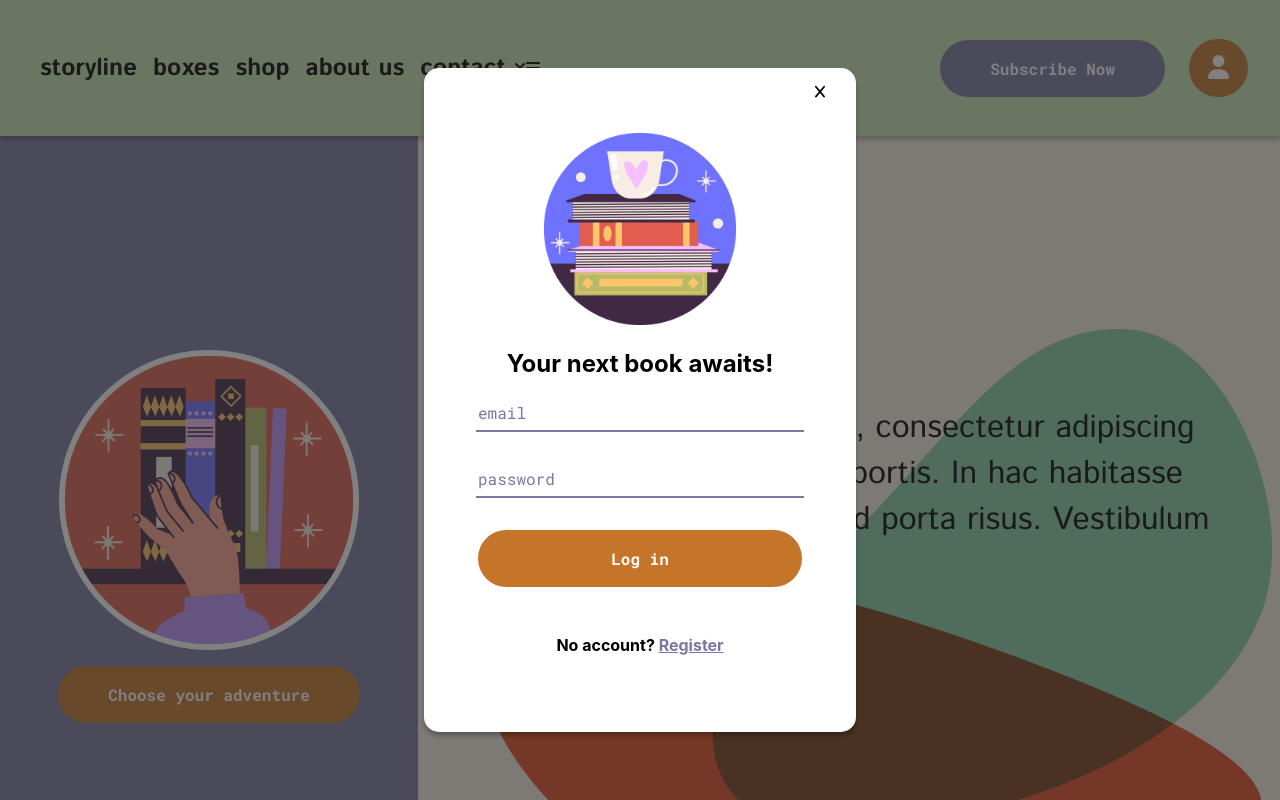
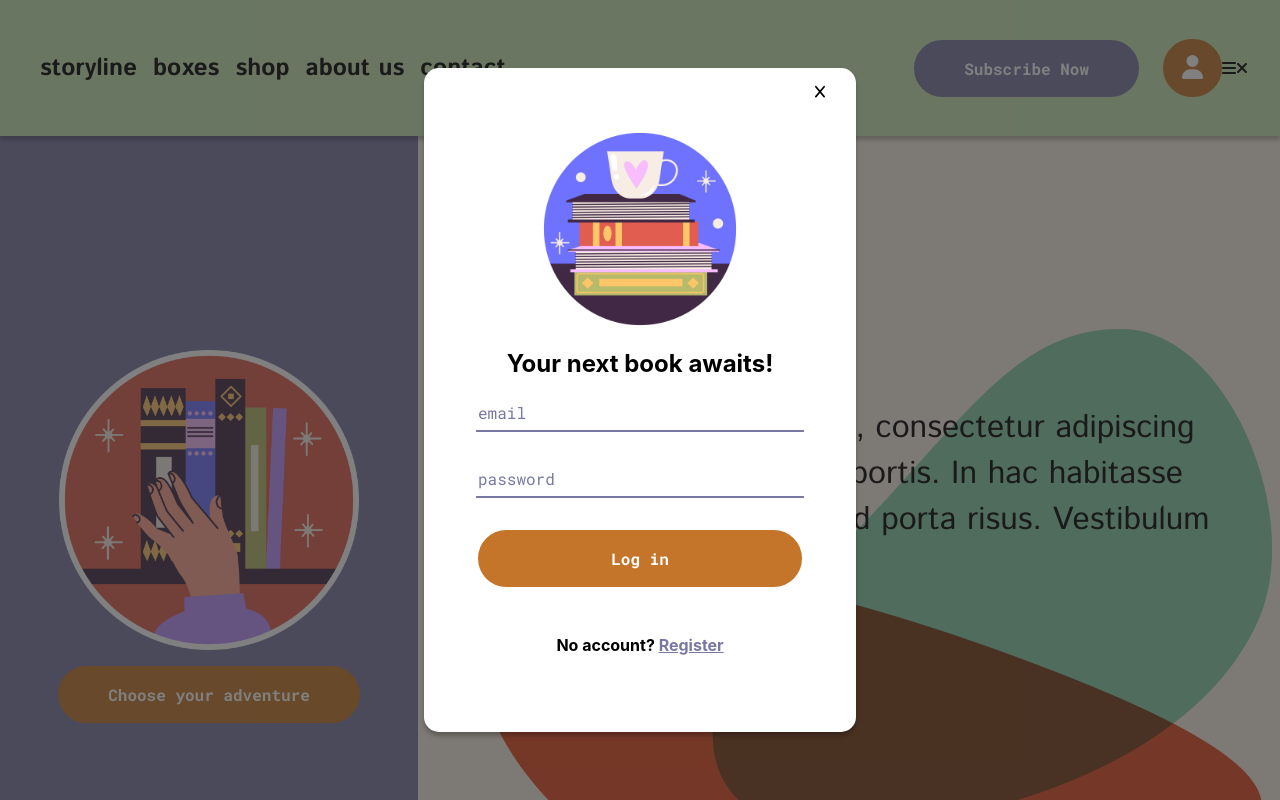
Before and after one commit to thanxanos/storyline, a React (Create React App) app: page / in a window 1280 px wide. Both pictures are taken after a click on the button 1218 px from the left and 68 px from the top of the page. Shown: the top 800 px of the page. Built offline with nearby package versions, Linux system fonts and the light colour scheme; a web font is replaced by a local one.

Commit message:
hiding hamburger for now

```diff
--- a/src/components/Header.js
+++ b/src/components/Header.js
@@ -23,8 +23,7 @@ const Header = () => {
             <li><Link to='/contact'>contact</Link></li>
           </ul>
         </div>
-        <FontAwesomeIcon icon={faXmark} />
-        <FontAwesomeIcon icon={faBars } />
+
         <div className='side-wrapper'>
           <HashLink smooth to='#newsletter-wrapper'><button type="submit" className='secondary-btn'>Subscribe Now</button></HashLink>
           <button
@@ -33,6 +32,8 @@ const Header = () => {
           <FontAwesomeIcon icon={faUser} />
           </button>
       </div>
+      { !openPopup ? <div></div> : <div><FontAwesomeIcon icon={faBars} />
+      <FontAwesomeIcon icon={faXmark} /></div> }
       </div>
 
       {
```
